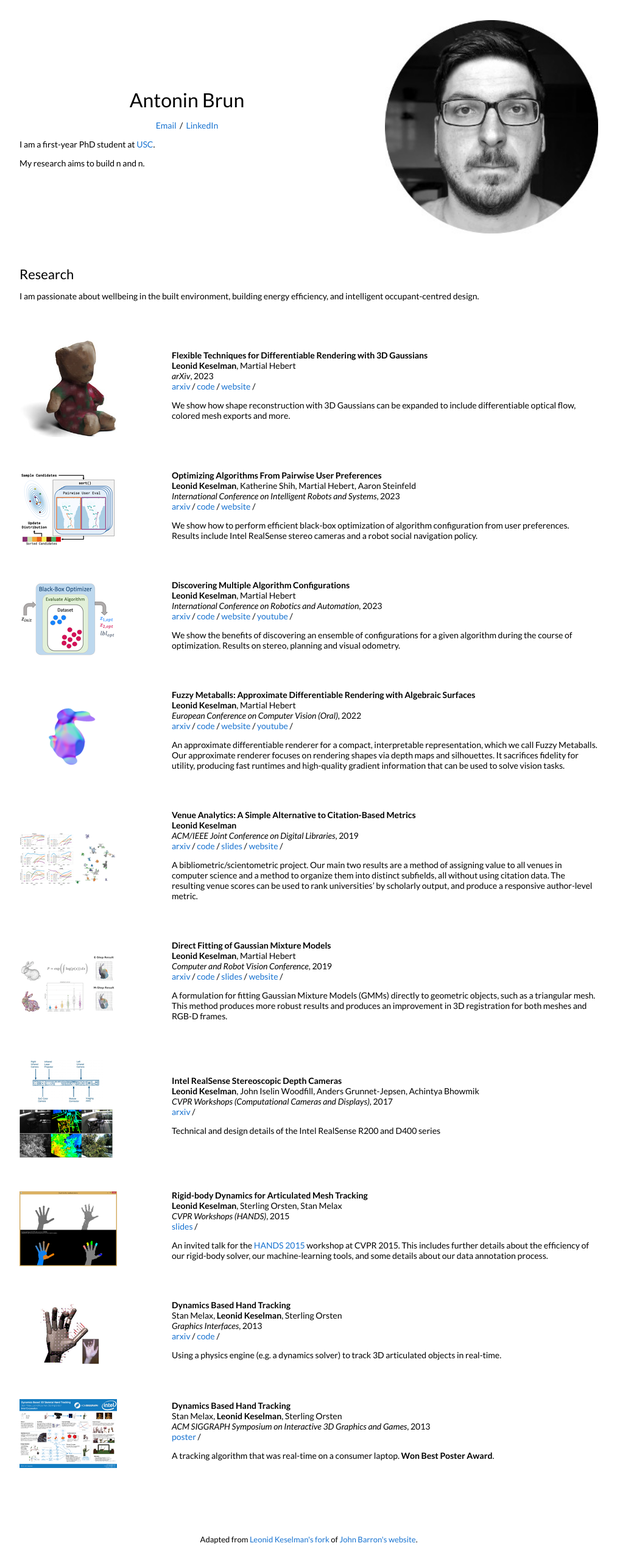
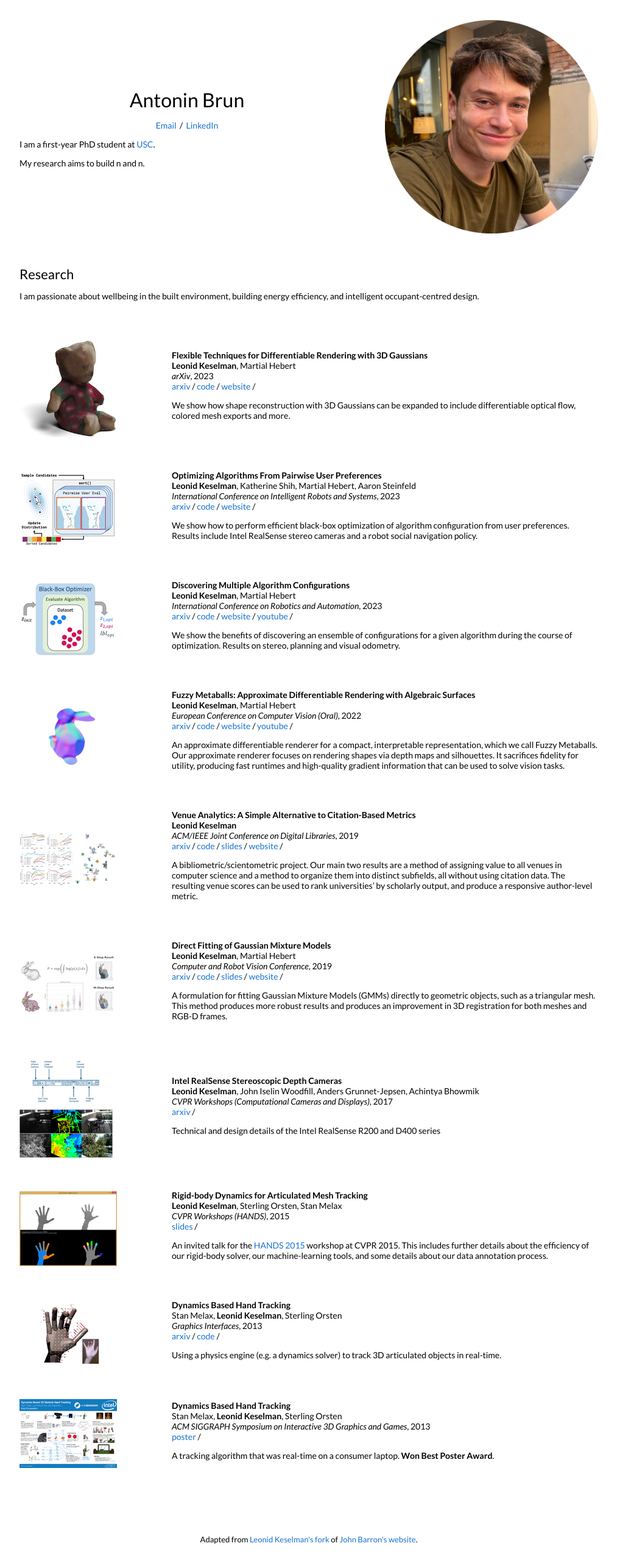
Before and after one commit to antoninbrun/antoninbrun.github.io, a Jekyll site: the page built from _posts/2023-08-28-3dgaussians.markdown, in a window 1280 px wide. Shown: the whole page at 61% size, without its empty margins (133-1146 px from the left). Built offline with Jekyll 4.4.1, drawn with Linux system fonts in a browser that asks for light colours.

Commit message:
Update default.html

```diff
--- a/_layouts/default.html
+++ b/_layouts/default.html
@@ -49,7 +49,7 @@
 
             </td>
             <td style="padding:2.5%;width:40%;max-width:40%">
-              <img style="width:100%;max-width:100%" alt="profile photo" src="images/circle_bw_crop.jpg">
+              <img style="width:100%;max-width:100%" alt="profile photo" src="images/headshot_crop.png">
             </td>
           </tr>
         </table>
```
